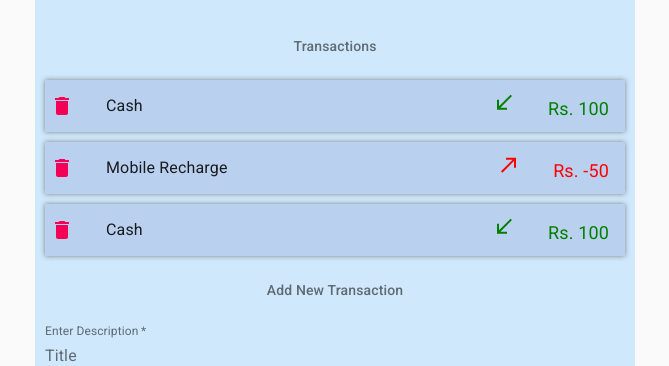
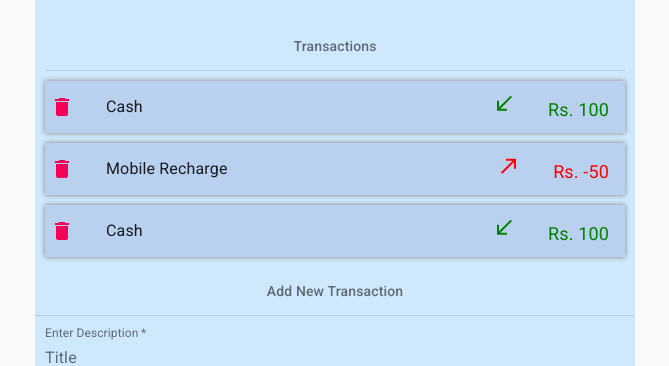
Before and after one commit to Shahjahan786/expense-traker-react, a React (Create React App) app: page / in a window 1280 px wide. Shown: the part 236-602 px from the top of the page, without its empty margins (305-974 px from the left). Built offline with nearby package versions, Linux system fonts and the light colour scheme.

Commit message:
added dividers

```diff
--- a/src/TransItems.js
+++ b/src/TransItems.js
@@ -10,6 +10,7 @@ import ListSubheader from '@material-ui/core/ListSubheader';
 import DeleteIcon from '@material-ui/icons/Delete';
 import CallReceivedIcon from '@material-ui/icons/CallReceived';
 import CallMadeIcon from '@material-ui/icons/CallMade';
+import Divider from '@material-ui/core/Divider';
 
 
 
@@ -43,6 +44,7 @@ const TransItems = () => {
 
         return (
                 <List subheader={<ListSubheader>Transactions</ListSubheader>} className={classes.root}>
+                        <Divider />
                         {
                                 transactions.map((transOb, id) => {
                                         return (
--- a/src/TransactionForm.js
+++ b/src/TransactionForm.js
@@ -7,6 +7,7 @@ import clsx from 'clsx';
 import { makeStyles } from '@material-ui/core/styles';
 import Button from '@material-ui/core/Button';
 import SaveIcon from '@material-ui/icons/Save';
+import Divider from '@material-ui/core/Divider';
 
 const useStyles = makeStyles((theme) => ({
     root: {
@@ -50,6 +51,7 @@ const TransactionForm = () => {
     return (
         <form onSubmit={handleSubmit} className={classes.root}>
             <ListSubheader>Add New Transaction</ListSubheader>
+            <Divider/>
 
             <TextField
                 required
```
Also changed, not shown: 1 other file (tests, documents, lock files or other folders).
